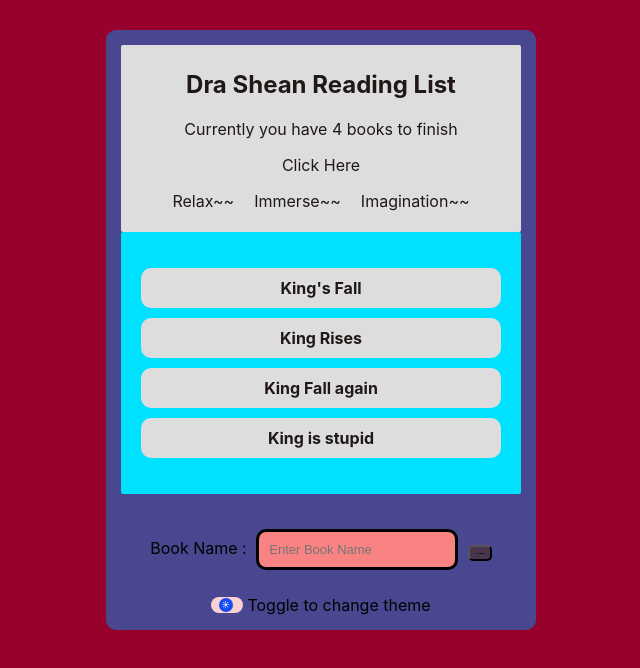
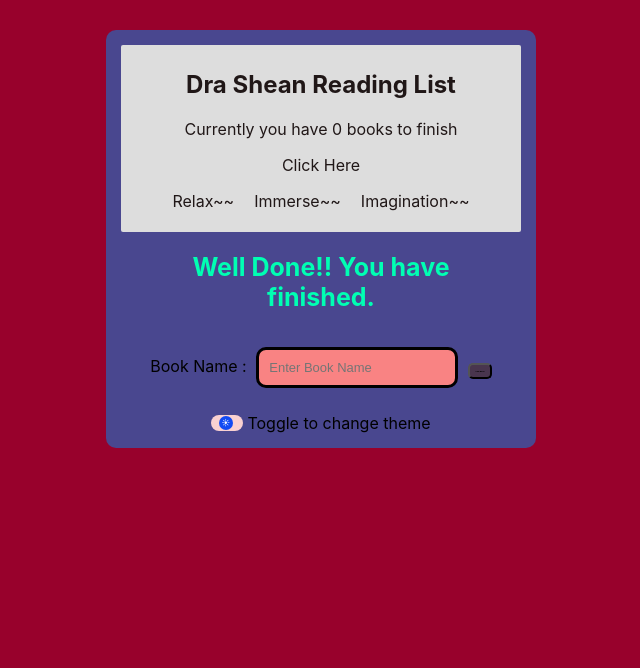
Before and after one commit to Dragonshean/ReactProject-Reading-List, a React (Create React App) app: page / in a window 1280 px wide. Shown: the top 668 px of the page, without its empty margins (319-959 px from the left). Built offline with nearby package versions, Linux system fonts and the light colour scheme.

Commit message:
learn to add useReducer hooks

```diff
--- /dev/null
+++ b/src/Reducers/bookReducer.js
@@ -0,0 +1,17 @@
+import { v1 } from 'uuid';
+
+//action 只能透過 dispatch 來調用，dispatch 會將 action 傳給 reducer。
+
+export const bookReducer = (state, action) => { //state = books, action = 更新state的方式
+    switch (action.type) {
+        case 'ADD_BOOK':
+            return [...state, {
+                title: action.book.title,
+                id: v1()
+            }]
+        case 'REMOVE_BOOK':
+            return state.filter(book => book.id !== action.id)
+        default:
+            return state;
+    }
+}
--- a/src/components/BookDetails.js
+++ b/src/components/BookDetails.js
@@ -6,9 +6,10 @@ import { ThemeContext } from '../contexts/ThemeContext';
 const BookDetails = ({book}) => {
     const { isLightTheme, light, dark } = useContext(ThemeContext);
     const theme = isLightTheme ? light : dark;
-    const { removeBooks } = useContext(BookContext);
+    // const { removeBooks } = useContext(BookContext);
+    const { dispatch } = useContext(BookContext);
     return (
-        <li onClick={() => removeBooks(book.id)}>
+        <li onClick={() => dispatch ({type: 'REMOVE_BOOK', id: book.id})/*removeBooks(book.id)*/}>
             <div className='title' style={{ background: theme.ui }}>{ book.title }</div>
         </li>
     );
--- a/src/components/NewBookForm.js
+++ b/src/components/NewBookForm.js
@@ -1,10 +1,11 @@
 import { useState } from "react";
 
-const NewBookForm = ({ addBook }) => {
+const NewBookForm = ({ dispatch }) => {
   const [title, setTitle] = useState("");
   const handleSubmit = (e) => {
     e.preventDefault(); //防止Submit時更新頁面
-    addBook(title); //跟BookList裡的addBook()連結
+    dispatch({type: 'ADD_BOOK', book: { title }});
+    /*addBook(title); //跟BookList裡的addBook()連結 */
     setTitle(""); //案新增歌曲按鈕時自動清空text area
   };
   return (
--- a/src/contexts/BookContext.js
+++ b/src/contexts/BookContext.js
@@ -1,11 +1,27 @@
-import { createContext, useState } from 'react'
-import { v1 } from 'uuid';
+import { createContext, /*useState*/ useReducer } from 'react'
+// import { v1 } from 'uuid';
 import NewBookForm from '../components/NewBookForm';
+import { bookReducer } from '../Reducers/bookReducer';
 
 
 export const BookContext = createContext();
 
 const BookContextProvider = (props) => {
+    const [ books, dispatch ] = useReducer(bookReducer, [
+        // {title: "King's Fall", id: 1 },
+        // {title: "King Rises", id: 2 },
+        // {title: 'King Fall again', id: 3 },
+        // {title: 'King is stupid', id: 4 }
+    ]);
+
+    return (
+        <BookContext.Provider value = {{books, dispatch}}>
+            {props.children}
+            <NewBookForm dispatch={dispatch}/>
+        </BookContext.Provider>
+    );
+
+    /* useState 範本
     const [ books, setBooks ] = useState([
         {title: "King's Fall", id: 1 },
         {title: "King Rises", id: 2 },
@@ -18,12 +34,13 @@ const BookContextProvider = (props) => {
     const removeBooks = (id) => {
         setBooks(books.filter(book => book.id !== id))
     }
+
     return (
         <BookContext.Provider value = {{books, addBooks, removeBooks}}>
             {props.children}
             <NewBookForm addBook={addBooks}/>
         </BookContext.Provider>
-    );
+    );*/
 }
 
 export default BookContextProvider;
```
